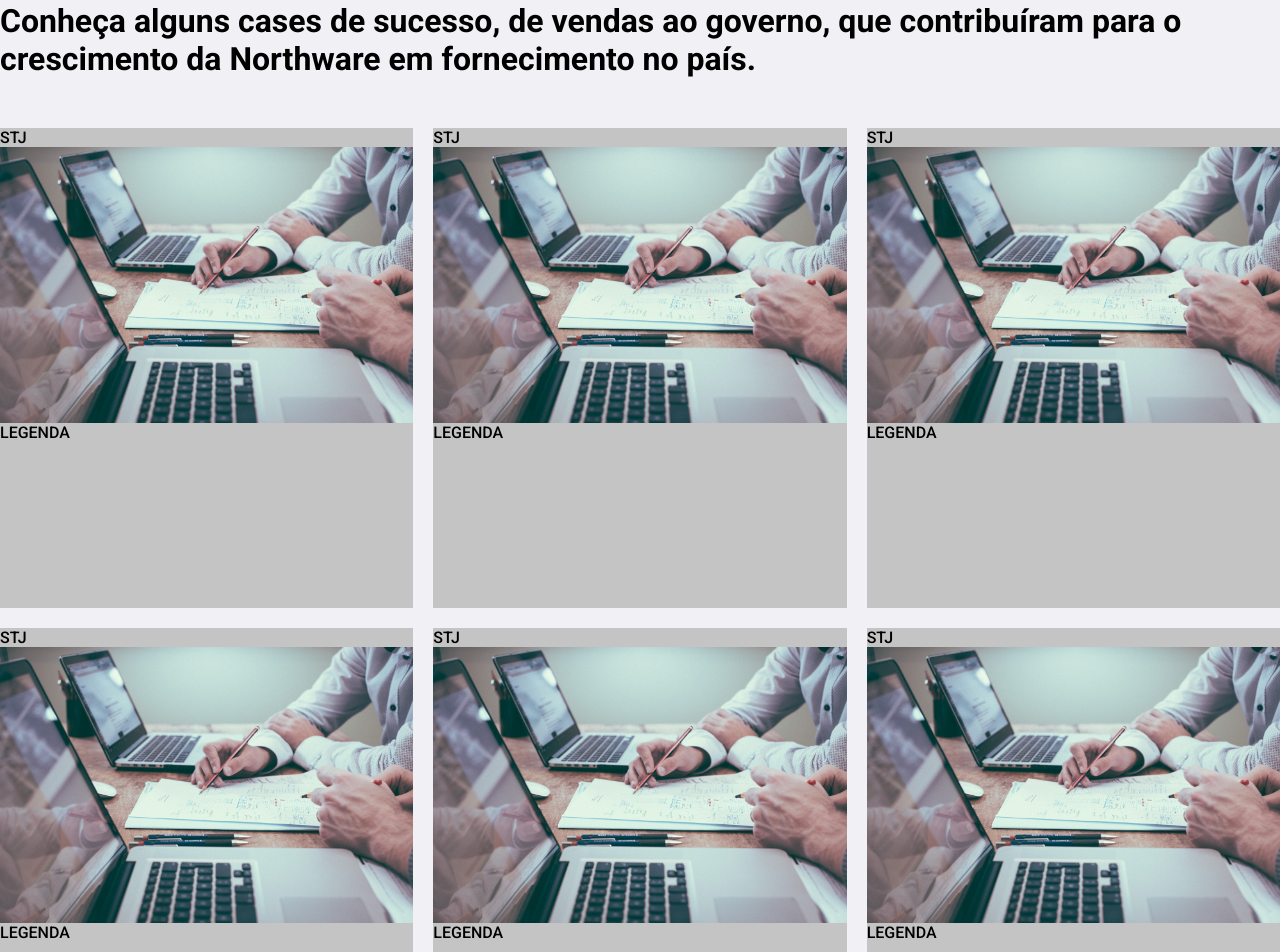
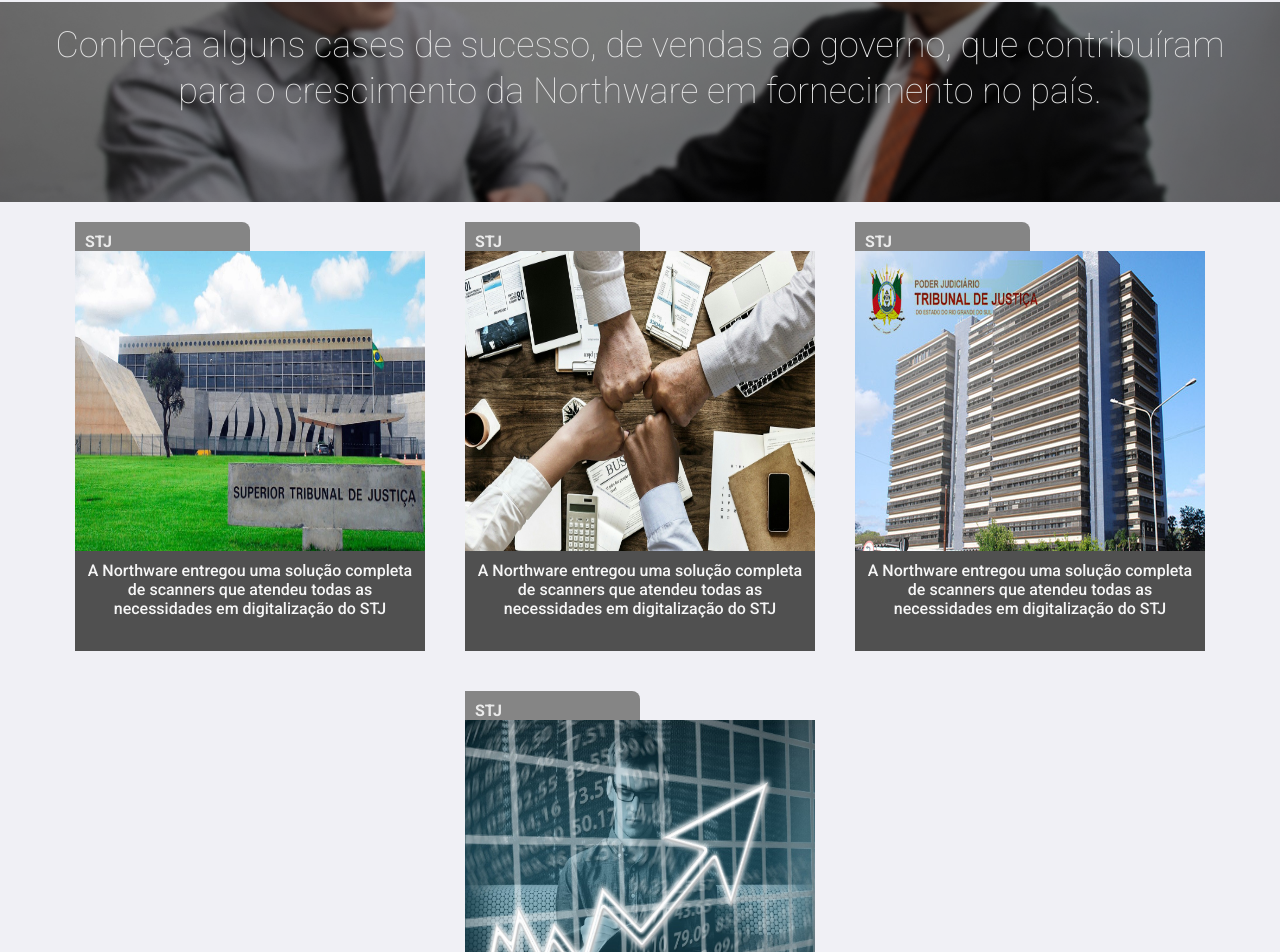
Before and after one commit to Jefferson00/siteNTW, a React (Create React App) app: page /cases in a window 1280 px wide. Shown: the part 380-1332 px from the top of the page. Built offline with nearby package versions, Linux system fonts and the light colour scheme.

Commit message:
page cases updated

```diff
--- a/src/global.css
+++ b/src/global.css
@@ -314,3 +314,49 @@
     border-top: 1px solid #d2d2d261;
     margin: 0 20px;
 }
+
+.box-modal{
+  height: 100%;
+  position: fixed;
+  width: 100%;
+  top: 0;
+  z-index: 2;
+  background: #000000b8;
+  display: none;
+  justify-content: center;
+}
+
+.box-modal-content{
+  background: #ffff;
+    height: 90vh;
+    align-self: center;
+    width: 50%;
+    display: flex;
+    flex-direction: column;
+    justify-content: end;
+    box-shadow: 1px 2px 10px 1px #f6f6f6;
+    position: relative;
+}
+
+.box-modal-content div:nth-child(1){
+  width: 100%;
+  align-self: end;
+}
+.box-modal-content div:nth-child(2){
+  background: #505050;
+    grid-row: 2;
+    grid-column: 1;
+    align-self: end;
+    padding: 20px;
+    text-align: center;
+    color: #eaeaea;
+    position: absolute;
+    bottom: 0;
+}
+.box-modal-content div:nth-child(3){
+    position: absolute;
+    right: 0;
+    padding: 10px;
+    color: #f4f2f2;
+    cursor: pointer;
+}
--- a/src/pages/atas/index.js
+++ b/src/pages/atas/index.js
@@ -10,6 +10,8 @@
 export default function Atas(){
 
     let itensProdutos = ['monitores', 'computadores','hiper','scanners','redes','wifi']
+
+
 
     return(
         <div>
--- a/src/pages/cases/index.js
+++ b/src/pages/cases/index.js
@@ -1,4 +1,4 @@
-import React from 'react'
+import React, {useEffect} from 'react'
 import './styles.css'
 import Footer from '../../footer'
 import logoImg from '../../assets/logo.png'
@@ -9,7 +9,23 @@
 import hl2Img from '../../assets/hl-2.jpg'
 import hl3Img from '../../assets/hl-3.jpg'
 
+
 export default function Cases(){
+
+    useEffect(() => {
+        window.scrollTo(0, 0)
+    });
+
+    function closeModal(){
+        var modal = document.getElementById("modal")
+        modal.style.display = "none";
+    }
+
+    function openModal(){
+        var modal = document.getElementById("modal")
+        modal.style.display = "flex";
+    }
+
     return(<div>
             <header className="header2">
                 <div className="menu">
@@ -18,7 +34,7 @@
                             <a href='/'>Home</a>
                         </li>
                         <li>
-                            <a href='/'>Institucional</a>
+                            <a href='/#inst'>Institucional</a>
                         </li>
                         <li>
                             <a href='/produtos'>Produtos</a>
@@ -43,66 +59,64 @@
                 </div>
             </div>
             <div className="text-cases">
-                <h1>Conheça alguns cases de sucesso, de vendas ao governo, que contribuíram para o crescimento da Northware em fornecimento no país.</h1>
+                <p>Conheça alguns cases de sucesso, de vendas ao governo, que contribuíram para o crescimento da Northware em fornecimento no país.</p>
             </div>
             <div className="cases-list">
-                <div className="cases-card">
-                    <div class="cases-card-grid">
+                <div onClick={()=> openModal()} className="cases-card">
+
                         <div className="cases-card-title"><p>STJ</p></div>
-                        <div>
-                             <img src={hl1Img}/>
-                             <p>LEGENDA</p>
+                        <div className="cases-card-content">
+                             <img src={StjImg}/>
                         </div>
-                    </div>
+                        <div className="cases-card-span"><p>A Northware entregou uma solução completa de scanners que atendeu todas as necessidades em digitalização do STJ</p></div>
+
                 </div>
-                <div className="cases-card">
-                    <div class="cases-card-grid">
+                <div onClick={()=> openModal()} className="cases-card">
+
                         <div className="cases-card-title"><p>STJ</p></div>
-                        <div>
-                             <img src={hl1Img}/>
-                             <p>LEGENDA</p>
+                        <div className="cases-card-content">
+                             <img src={hl3Img}/>
                         </div>
-                    </div>
+                        <div className="cases-card-span"><p>A Northware entregou uma solução completa de scanners que atendeu todas as necessidades em digitalização do STJ</p></div>
+
                 </div>
-                <div className="cases-card">
-                    <div class="cases-card-grid">
+                <div onClick={()=> openModal()} className="cases-card">
+
                         <div className="cases-card-title"><p>STJ</p></div>
-                        <div>
-                             <img src={hl1Img}/>
-                             <p>LEGENDA</p>
+                        <div className="cases-card-content">
+                             <img src={tjrsImg}/>
                         </div>
-                    </div>
+                        <div className="cases-card-span"><p>A Northware entregou uma solução completa de scanners que atendeu todas as necessidades em digitalização do STJ</p></div>
+
                 </div>
-                <div className="cases-card">
-                    <div class="cases-card-grid">
+                <div onClick={()=> openModal()} className="cases-card">
+
                         <div className="cases-card-title"><p>STJ</p></div>
-                        <div>
-                             <img src={hl1Img}/>
-                             <p>LEGENDA</p>
+                        <div className="cases-card-content">
+                             <img src={hl2Img}/>
                         </div>
-                    </div>
+                        <div className="cases-card-span"><p>A Northware entregou uma solução completa de scanners que atendeu todas as necessidades em digitalização do STJ</p></div>
+
                 </div>
-                <div className="cases-card">
-                    <div class="cases-card-grid">
-                        <div className="cases-card-title"><p>STJ</p></div>
-                        <div>
-                             <img src={hl1Img}/>
-                             <p>LEGENDA</p>
-                        </div>
-                    </div>
-                </div>
-                <div className="cases-card">
-                    <div class="cases-card-grid">
-                        <div className="cases-card-title"><p>STJ</p></div>
-                        <div>
-                             <img src={hl1Img}/>
-                             <p>LEGENDA</p>
-                        </div>
-                    </div>
-                </div>
+
 
             </div>
 
         <Footer></Footer>
+        <div id="modal" className="box-modal">
+            <div className="box-modal-content">
+                <div><img src={StjImg}/></div>
+                <div>
+                    <p>
+                    A NorthWare participou de alguns dos projetos de maior destaque do mercado brasileiro de TI. Seja com clientes do setor público ou empresas privadas, as soluções de comunicação desenvolvidas são reconhecidas como pioneiras e com ganhos marcantes. No portfólio de clientes da NorthWare estão presentes empresas e órgão da administração pública das esferas dos poderes judiciário, executivo e legislativo. Conheça um pouco mais de alguns de nossos casos de sucesso e entenda como a Northware poderá auxiliar sua empresa a conquistar novos mercados com a adoção eficaz e inteligente da Tecnologia da Informação.
+                    </p>
+                </div>
+                <div onClick={() =>closeModal()}>
+                    X
+                </div>
+            </div>
+        </div>
     </div>)
+
+
 }
--- a/src/pages/cases/styles.css
+++ b/src/pages/cases/styles.css
@@ -1,36 +1,64 @@
 .text-cases{
+    background-image: url(../../assets/partnership.png);
+    min-height: 200px;
+    background-repeat: no-repeat;
+    background-attachment: fixed;
+    width: 100%;
+    background-size: cover;
+    background-position: center;
+}
+
+.text-cases p {
+    padding: 20px;
+    color: #e2e2e2;
+    font-size: 3.6rem;
+    line-height: 4.6rem;
+    text-align: center;
+    font-weight: lighter;
+}
+
+.cases-list{
+    display: flex;
+    justify-content: center;
+    flex-wrap: wrap;
+}
+
+.cases-card{
+    max-width: 350px;
+    margin: 20px;
+    cursor: pointer;
+}
+
+.cases-card.cases-card-grid{
 
 }
 
-.cases-list{
-    display: grid;
-    grid-template-columns: 1fr 1fr 1fr;
-    grid-gap:20px;
-    margin: 50px auto;
-}
+.cases-card-grid div{
 
-.cases-card{
-    background: #C4C4C4;
-    max-height: 480px;
-    display: grid;
-    grid-template-rows: 1fr 1fr 1fr;
-}
-
-.cases-card.cases-card-grid{
-    display: grid;
-    grid-row: 1/3;
-    grid-column: 1;
-}
-
-.cases-card-grid div{
-    max-height: 300px;
 }
 
 .cases-card-title{
-    grid-row: 1;
+    background: #858585;
+    width: 50%;
+    border-radius: 0 8px 0 0;
+    font-weight: bold;
+    color: #eaeaea;
+    padding: 10px 10px 0;
+}
+
+.cases-card-content{
+    background: #757272;
+    height: 300px;
+}
+
+.cases-card-content img{
+    height: 100%;
 }
 
 .cases-card-span{
-    height: 160px;
-    background: #6B6B6B;
+    height: 100px;
+    background: #505050;
+    color: #f6f6f6;
+    padding: 10px;
+    text-align: center;
 }
--- a/src/pages/home/cases.js
+++ b/src/pages/home/cases.js
@@ -1,4 +1,5 @@
 import React from 'react'
+import {Link} from 'react-router-dom'
 
 
 export default function Cases(){
@@ -10,7 +11,7 @@
             A NorthWare participou de alguns dos projetos de maior destaque do mercado brasileiro de TI. Seja com clientes do setor público ou empresas privadas.
             </p>
             <div className="div-btn-01">
-                <button className="btn-01">SAIBA MAIS</button>
+                <Link to="/cases" className="btn-01">SAIBA MAIS</Link>
             </div>
           </div>
           <div>
@@ -19,7 +20,7 @@
             A NorthWare participou de alguns dos projetos de maior destaque do mercado brasileiro de TI. Projetos de Hiperconvergencias deram o que falar bicho
             </p>
             <div className="div-btn-01">
-                <button className="btn-01">SAIBA MAIS</button>
+                  <Link to="/cases" className="btn-01">SAIBA MAIS</Link>
             </div>
           </div>
           <div>
@@ -28,7 +29,7 @@
             A NorthWare participou de alguns dos projetos de maior destaque do mercado brasileiro de TI. Seja com clientes do setor público ou empresas privadas.
             </p>
             <div className="div-btn-01">
-                <button className="btn-01">SAIBA MAIS</button>
+                <Link to="/cases" className="btn-01">SAIBA MAIS</Link>
             </div>
           </div>
         </section>
```
Also changed, not shown: src/assets/partnership.jpg (added), src/assets/partnership.png (added).
